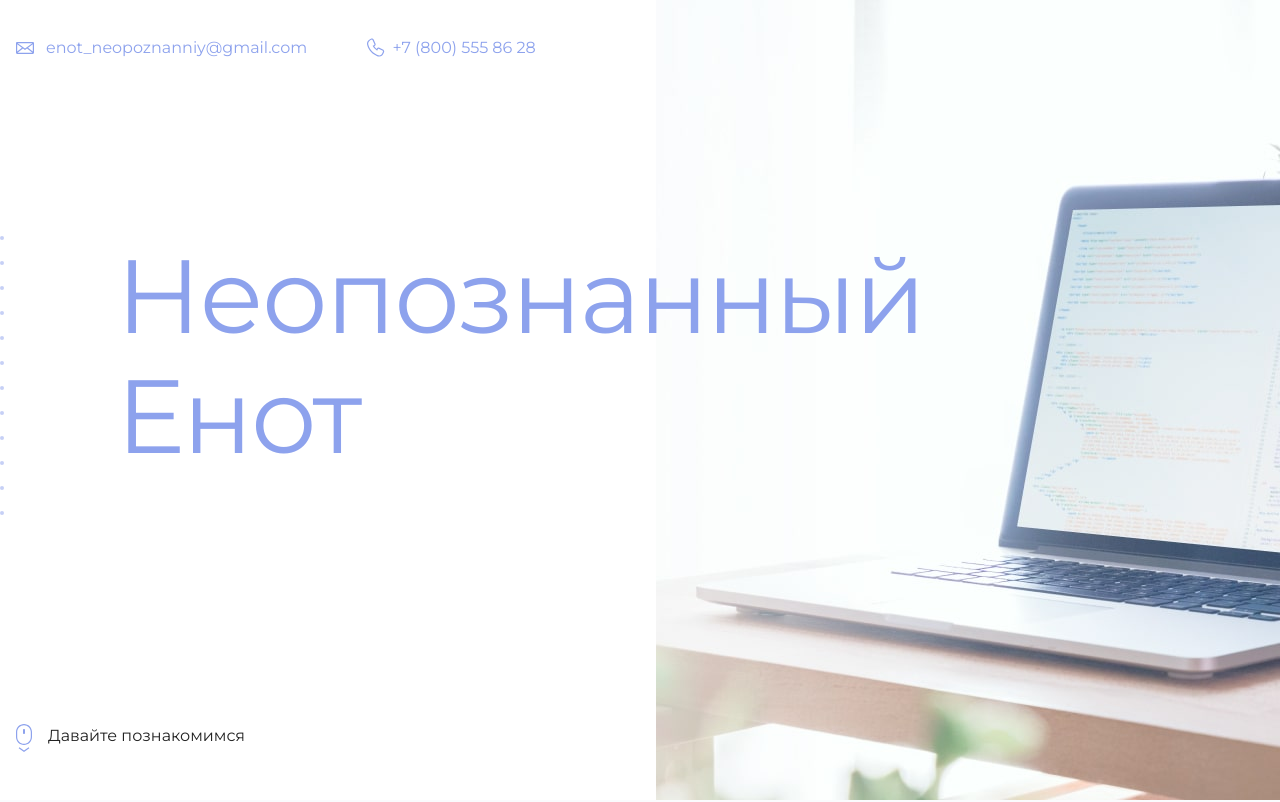
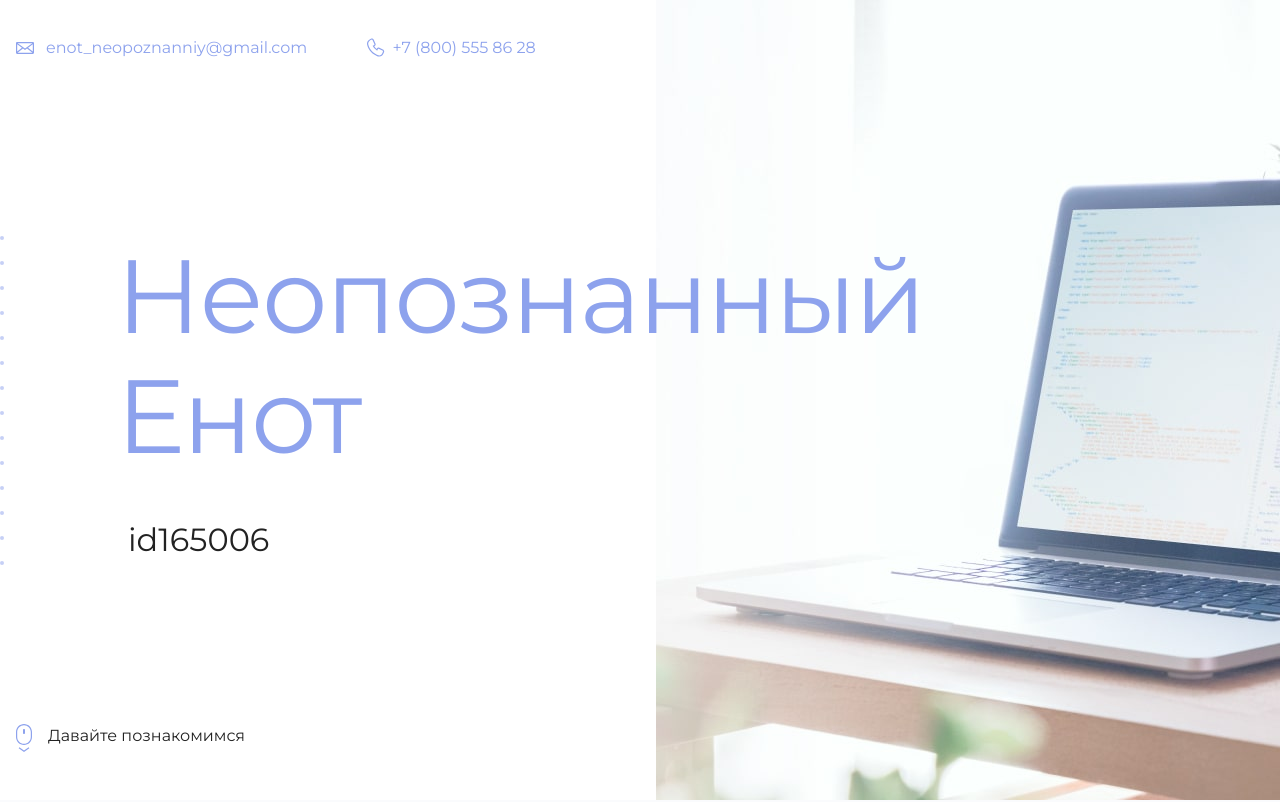
Before and after one commit to MayFreym/htmlAcademy-exsample, a plain HTML site: page index.html in a window 1280 px wide. Shown: the top 802 px of the page. Drawn offline with Linux system fonts and the light colour scheme.

Commit message:
add id in 22 stroke

```diff
--- a/index.html
+++ b/index.html
@@ -19,7 +19,7 @@
       <section class="hero-image">
         <div class="container">
           <h1 class="heading">Неопознанный Енот</h1>
-          <p><!-- Тут ваш id на сайте Академии --></p>
+          <p>id165006</p>
         </div>
       </section>
 
```
